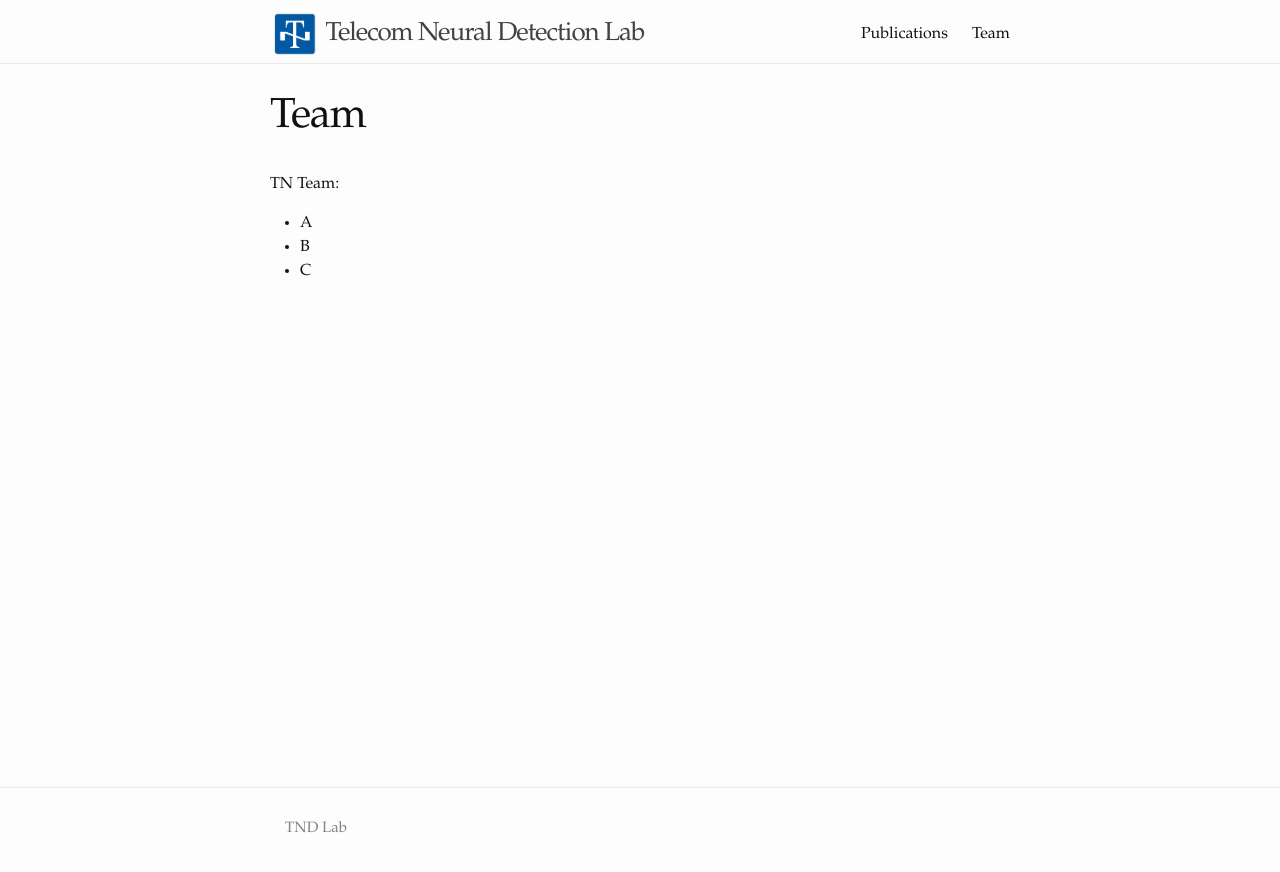
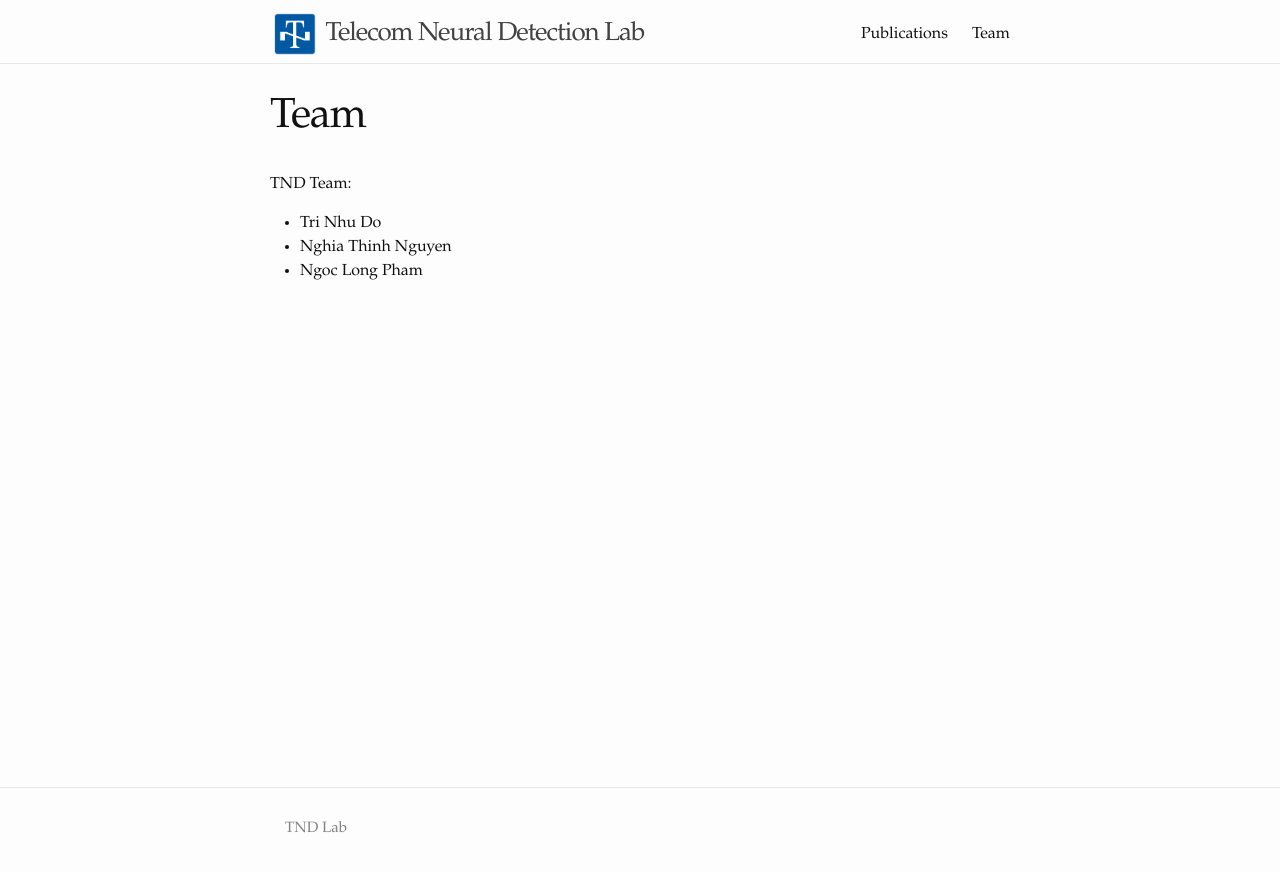
Before and after one commit to tnd-lab/tnd-lab.github.io, a Jekyll site: the page built from team.md, in a window 1280 px wide. Shown: the top 872 px of the page. Built offline with Jekyll 4.4.1, drawn with Linux system fonts in a browser that asks for light colours.

Commit message:
Update team.md

```diff
--- a/team.md
+++ b/team.md
@@ -3,7 +3,7 @@ title: Team
 layout: page
 order: 2
 ---
-TN Team:
-- A
-- B
-- C
+TND Team:
+- Tri Nhu Do
+- Nghia Thinh Nguyen
+- Ngoc Long Pham
```
